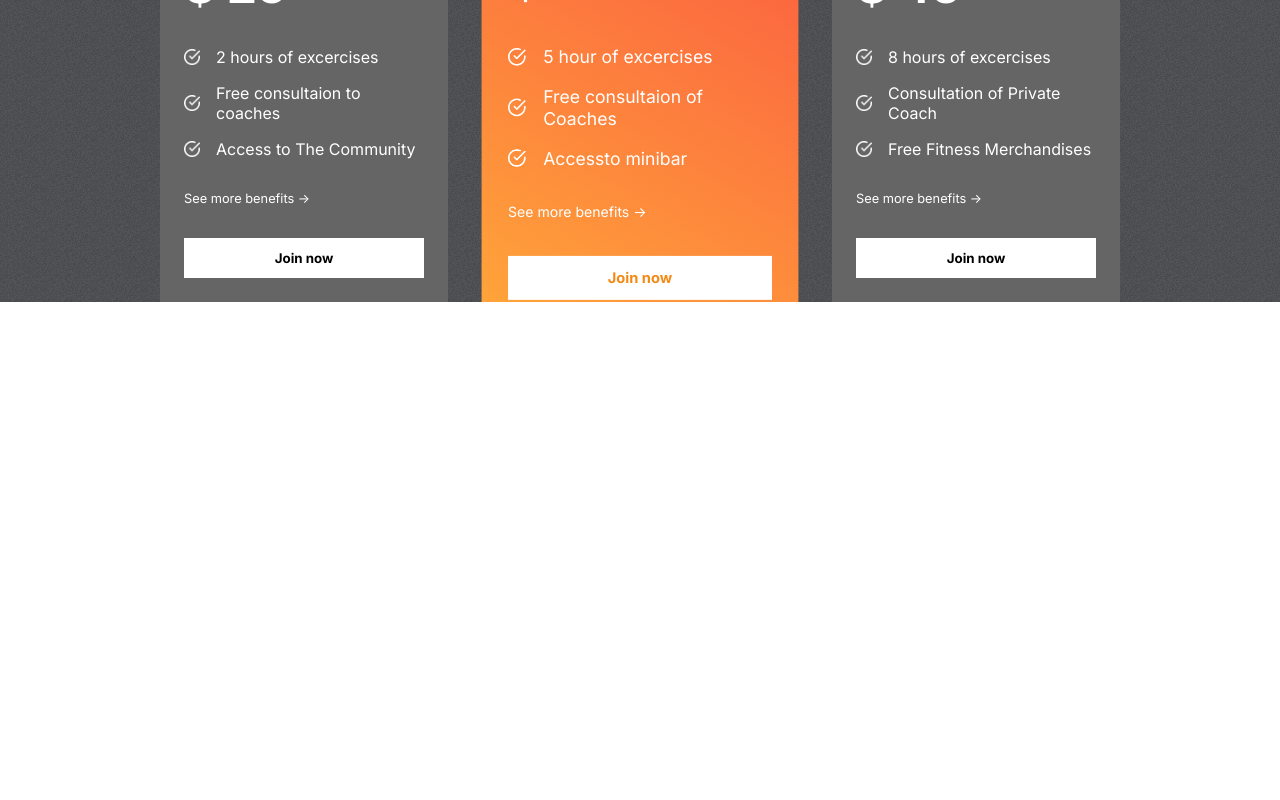
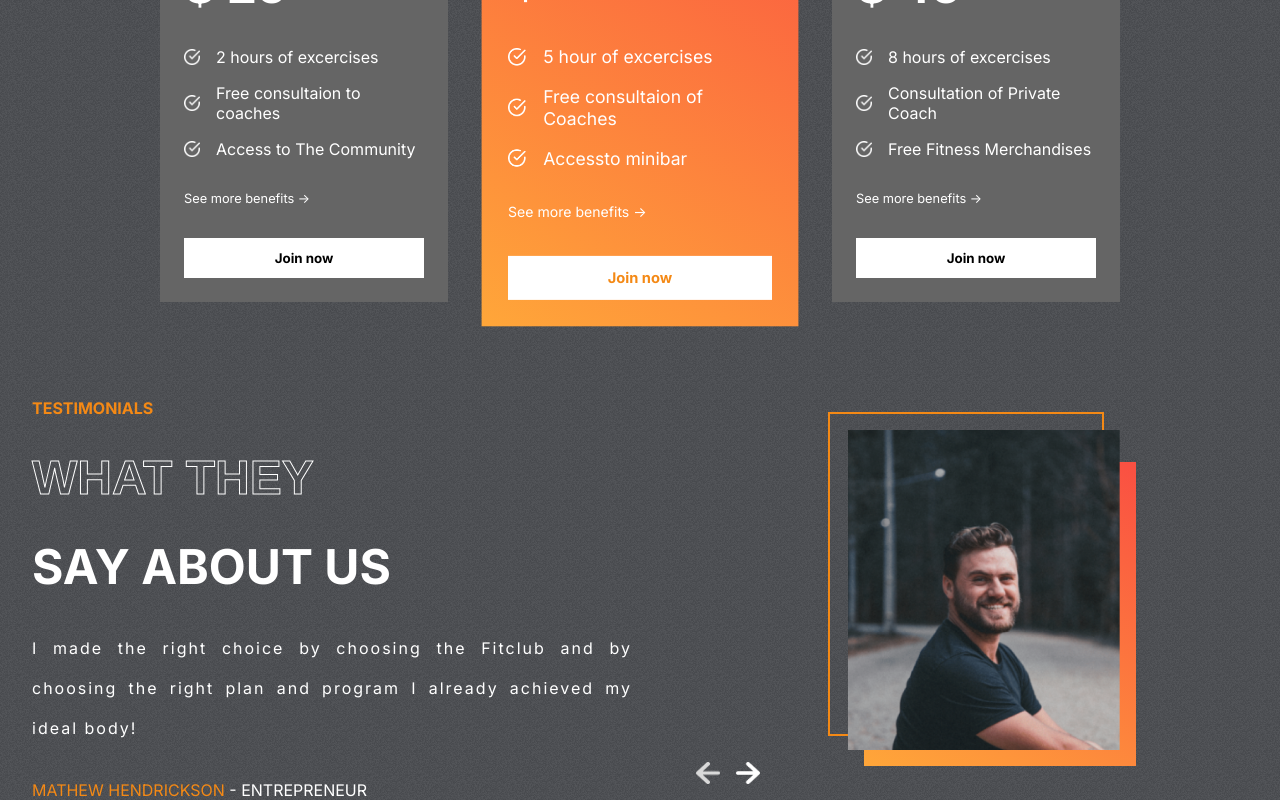
Before and after one commit to Hostlife22/fit-club, a React (Vite) app: page / in a window 1280 px wide. Shown: the part 2110-2910 px from the top of the page. Before the commit the page ends 2412 px from the top, so only its background shows below. Built offline with nearby package versions, Linux system fonts and the light colour scheme.

Commit message:
feat: implemented testimonials

```diff
--- a/src/App.tsx
+++ b/src/App.tsx
@@ -1,5 +1,5 @@
 import styles from './App.module.scss';
-import { Hero, Plans, Programs, Reasons } from './components';
+import { Hero, Plans, Programs, Reasons, Testimonials } from './components';
 
 function App() {
   return (
@@ -8,6 +8,7 @@ function App() {
       <Programs />
       <Reasons />
       <Plans />
+      <Testimonials />
     </div>
   );
 }
--- /dev/null
+++ b/src/components/Testimonials/Testimonials.module.scss
@@ -0,0 +1,84 @@
+@import '../../variables.scss';
+
+.testimonials {
+  display: flex;
+  gap: 1rem;
+  padding: 0 2rem;
+
+  .leftT {
+    display: flex;
+    flex: 1 1;
+    flex-direction: column;
+    gap: 2rem;
+    color: white;
+    text-transform: uppercase;
+
+    & > :nth-child(1) {
+      color: $orange;
+      font-weight: bold;
+    }
+
+    & > :nth-child(2),
+    & > :nth-child(3) {
+      font-weight: bold;
+      font-size: 3rem;
+    }
+
+    & > :nth-child(4) {
+      line-height: 40px;
+      letter-spacing: 2px;
+      text-align: justify;
+      text-transform: none;
+    }
+
+    & > span:nth-of-type(2) {
+      @include title-text;
+    }
+  }
+
+  .rightT {
+    position: relative;
+    flex: 1;
+
+    & > img {
+      position: absolute;
+      top: 2rem;
+      right: 8rem;
+      width: 17rem;
+      height: 20rem;
+      object-fit: cover;
+    }
+
+    & > :nth-child(1) {
+      position: absolute;
+      top: 0.9rem;
+      right: 9rem;
+      width: 17rem;
+      height: 20rem;
+      background-color: transparent;
+      border: 2px solid $orange;
+    }
+
+    & > :nth-child(2) {
+      position: absolute;
+      top: 4rem;
+      right: 7rem;
+      width: 17rem;
+      height: 19rem;
+      background: $planCard;
+    }
+
+    .arrows {
+      position: absolute;
+      bottom: 1rem;
+      left: 3rem;
+      display: flex;
+      gap: 1rem;
+
+      & > img {
+        width: 1.5rem;
+        cursor: pointer;
+      }
+    }
+  }
+}
--- /dev/null
+++ b/src/components/Testimonials/Testimonials.props.ts
@@ -0,0 +1,4 @@
+import { DetailedHTMLProps, HTMLAttributes } from 'react';
+
+export interface ITestimonialsProps
+  extends DetailedHTMLProps<HTMLAttributes<HTMLDivElement>, HTMLDivElement> {}
--- /dev/null
+++ b/src/components/Testimonials/Testimonials.tsx
@@ -0,0 +1,49 @@
+import { useState } from 'react';
+import leftArrow from '../../assets/leftArrow.png';
+import rightArrow from '../../assets/rightArrow.png';
+import { testimonialsData } from '../../data/testimonialsData';
+import styles from './Testimonials.module.scss';
+import { ITestimonialsProps } from './Testimonials.props';
+
+function Testimonials(props: ITestimonialsProps) {
+  const [selected, setSelected] = useState<number>(0);
+  const tLength = testimonialsData.length;
+
+  return (
+    <div className={styles.testimonials} id="testimonials">
+      <div className={styles.leftT}>
+        <span>Testimonials</span>
+        <span>What they</span>
+        <span>say about us</span>
+        <span>{testimonialsData[selected].review}</span>
+        <span>
+          <span style={{ color: '#f48915' }}> {testimonialsData[selected].name}</span> -{' '}
+          {testimonialsData[selected].status}
+        </span>
+      </div>
+      <div className={styles.rightT}>
+        <div />
+        <div />
+        <img src={testimonialsData[selected].image} alt="avatar" />
+        <div className={styles.arrows}>
+          <img
+            src={leftArrow}
+            alt="left arrow"
+            onClick={() => {
+              selected === 0 ? setSelected(tLength - 1) : setSelected((prev) => prev - 1);
+            }}
+          />
+          <img
+            src={rightArrow}
+            alt="right arrow"
+            onClick={() => {
+              selected === tLength - 1 ? setSelected(0) : setSelected((prev) => prev + 1);
+            }}
+          />
+        </div>
+      </div>
+    </div>
+  );
+}
+
+export default Testimonials;
--- a/src/components/index.ts
+++ b/src/components/index.ts
@@ -4,4 +4,5 @@ export { default as Hero } from './Hero/Hero';
 export { default as Plans } from './Plans/Plans';
 export { default as Programs } from './Programs/Programs';
 export { default as Reasons } from './Reasons/Reasons';
+export { default as Testimonials } from './Testimonials/Testimonials';
 export { default as Title } from './Title/Title';
```
